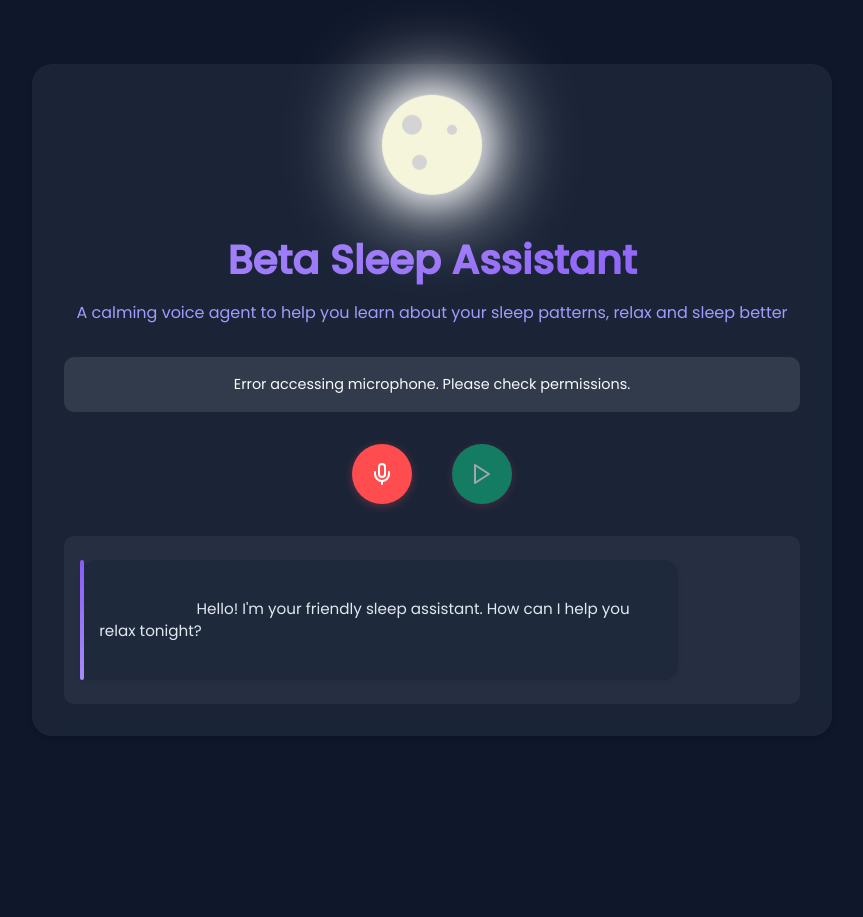
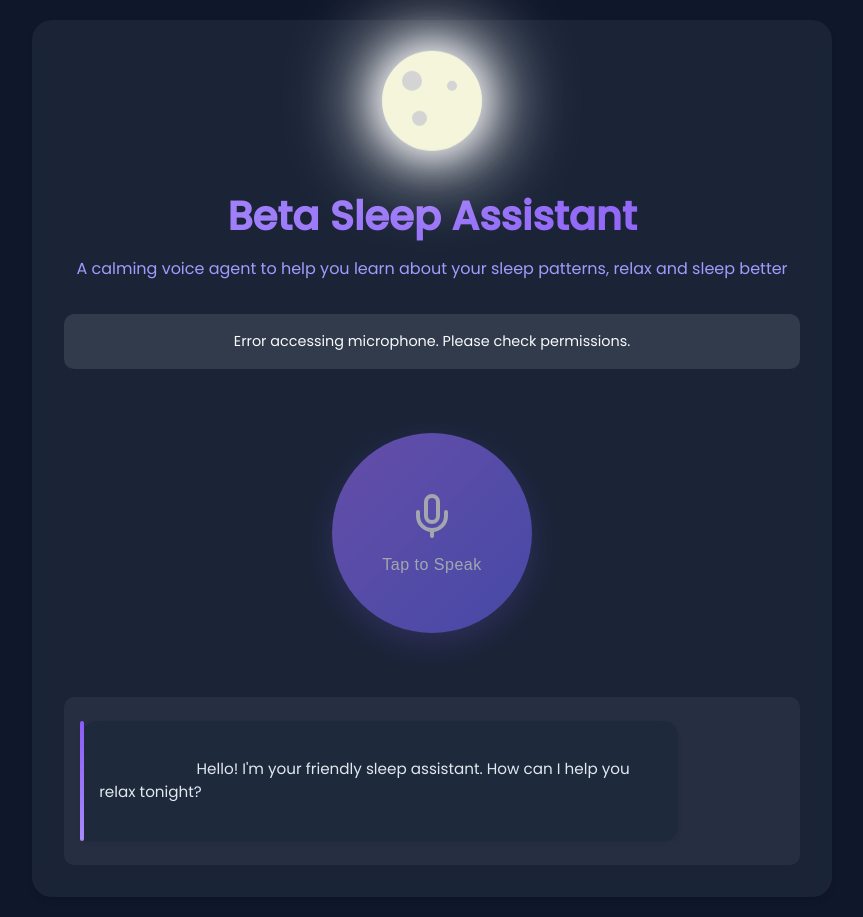
Before and after one commit to anagh-sinha/sleep-ai, a Flask app: page / in a window 1280 px wide. Shown: the whole page, without its empty margins (208-1071 px from the left). Before the commit the page ends 736 px from the top, so only its background shows below. Run offline with Flask 3, Linux system fonts and the light colour scheme.

Commit message:
one single control button

```diff
--- a/static/css/style.css
+++ b/static/css/style.css
@@ -71,109 +71,144 @@
     margin: 2rem 0;
 }
 
-button {
-    background: none;
+/* Control Button Styles */
+.control-button {
+    width: 200px;
+    height: 200px;
+    border-radius: 50%;
+    background: linear-gradient(135deg, #8b5cf6, #6366f1);
+    color: white;
     border: none;
     cursor: pointer;
-    transition: all 0.3s ease;
     display: flex;
     align-items: center;
     justify-content: center;
-    padding: 1rem;
-    border-radius: 50%;
-    background: #ff4d4f;
-    color: white;
-    width: 60px;
-    height: 60px;
-    box-shadow: 0 2px 10px rgba(255, 77, 79, 0.3);
+    box-shadow: 0 10px 30px rgba(139, 92, 246, 0.3);
+    transition: all 0.3s ease;
     position: relative;
     overflow: hidden;
+    padding: 0;
+    margin: 2rem 0;
+}
+
+.control-button::before {
+    content: '';
+    position: absolute;
+    top: 0;
+    left: 0;
+    right: 0;
+    bottom: 0;
+    background: linear-gradient(135deg, rgba(255, 255, 255, 0.1), rgba(255, 255, 255, 0));
+    border-radius: 50%;
+    transition: all 0.3s ease;
+}
+
+.control-button:hover::before {
+    background: linear-gradient(135deg, rgba(255, 255, 255, 0.2), rgba(255, 255, 255, 0.05));
+}
+
+.control-button:active {
+    transform: scale(0.98);
+}
+
+.control-button:disabled {
+    opacity: 0.6;
+    cursor: not-allowed;
+    transform: none !important;
+}
+
+.button-content {
+    display: flex;
+    flex-direction: column;
+    align-items: center;
+    justify-content: center;
+    gap: 0.5rem;
+    z-index: 1;
+}
+
+.mic-icon {
+    width: 48px;
+    height: 48px;
+    stroke-width: 2;
+    transition: all 0.3s ease;
+}
+
+.button-text {
+    font-size: 1rem;
+    font-weight: 500;
+    letter-spacing: 0.5px;
+    margin-top: 0.5rem;
 }
 
 /* Pulsing animation for recording state */
 @keyframes pulse {
     0% {
-        box-shadow: 0 0 0 0 rgba(255, 77, 79, 0.7);
+        box-shadow: 0 0 0 0 rgba(99, 102, 241, 0.7);
     }
     70% {
-        box-shadow: 0 0 0 12px rgba(255, 77, 79, 0);
+        box-shadow: 0 0 0 20px rgba(99, 102, 241, 0);
     }
     100% {
-        box-shadow: 0 0 0 0 rgba(255, 77, 79, 0);
+        box-shadow: 0 0 0 0 rgba(99, 102, 241, 0);
     }
 }
 
-button.recording {
-    animation: pulse 1.5s infinite;
-    background: #ff4d4f;
+.control-button.recording {
+    animation: pulse 2s infinite;
+    background: linear-gradient(135deg, #ef4444, #dc2626);
 }
 
-.mic-icon {
-    width: 24px;
-    height: 24px;
-    stroke-width: 2;
+.control-button.recording .button-text {
+    content: 'Listening...';
 }
 
-.play-button {
-    background: #10b981;
-    margin-left: 1.5rem;
+.control-button.playing {
+    background: linear-gradient(135deg, #10b981, #059669);
 }
 
-button:disabled {
-    opacity: 0.6;
-    cursor: not-allowed;
+.control-button.playing .mic-icon {
+    transform: scale(0.9);
 }
 
-button:not(:disabled):hover {
-    transform: scale(1.05);
-    opacity: 0.9;
+.control-button.processing {
+    background: linear-gradient(135deg, #6366f1, #4f46e5);
 }
 
-button:active {
-    transform: scale(0.98);
+.control-button.processing .mic-icon {
+    animation: spin 1.5s linear infinite;
 }
 
-button:disabled {
-    opacity: 0.6;
-    cursor: not-allowed;
-    transform: none !important;
-}
-
-button:not(:disabled):hover {
-    transform: scale(1.05);
-}
-
-button:active {
-    transform: scale(0.98);
-}
-
-.play-button {
-    background: #10b981;
-    margin-left: 1.5rem;
-}
-
-/* Hover effects */
-button:not(:disabled):hover {
-    transform: scale(1.05);
-    opacity: 0.9;
-}
-
-button:active {
-    transform: scale(0.98);
+@keyframes spin {
+    0% { transform: rotate(0deg); }
+    100% { transform: rotate(360deg); }
 }
 
 /* Responsive adjustments */
-@media (max-width: 480px) {
+@media (max-width: 768px) {
     .control-button {
         width: 180px;
         height: 180px;
-        font-size: 1rem;
-        padding: 1.2rem 2rem;
     }
 
     .mic-icon {
         width: 40px;
         height: 40px;
+    }
+
+    .button-text {
+        font-size: 0.9rem;
+    }
+}
+
+@media (max-width: 480px) {
+    .control-button {
+        width: 160px;
+        height: 160px;
+    }
+
+    .mic-icon {
+        width: 36px;
+        height: 36px;
     }
 
     .button-text {
--- a/static/js/main.js
+++ b/static/js/main.js
@@ -132,54 +132,61 @@
 
     function updateButtonState(state) {
         currentState = state;
+        const buttonText = controlButton.querySelector('.button-text');
+        const micIcon = controlButton.querySelector('.mic-icon');
+
+        // Reset all classes first
+        controlButton.className = 'control-button';
+        controlButton.classList.add(state);
+
+        // Update button content based on state
         switch (state) {
             case 'idle':
-                controlButton.innerHTML = `
-                    <svg xmlns="http://www.w3.org/2000/svg" width="24" height="24" viewBox="0 0 24 24" fill="none" stroke="currentColor" stroke-width="2" stroke-linecap="round" stroke-linejoin="round" class="mic-icon">
+                buttonText.textContent = 'Tap to Speak';
+                micIcon.innerHTML = `
                     <path d="M12 2a3 3 0 0 0-3 3v7a3 3 0 0 0 6 0V5a3 3 0 0 0-3-3Z"></path>
                     <path d="M19 10v2a7 7 0 0 1-14 0v-2"></path>
                     <line x1="12" x2="12" y1="19" y2="22"></line>
-                    </svg>
                 `;
                 break;
+
             case 'recording':
-                controlButton.innerHTML = `
-                    <svg xmlns="http://www.w3.org/2000/svg" width="24" height="24" viewBox="0 0 24 24" fill="none" stroke="currentColor" stroke-width="2" stroke-linecap="round" stroke-linejoin="round" class="mic-icon">
+                buttonText.textContent = 'Listening...';
+                micIcon.innerHTML = `
                     <circle cx="12" cy="12" r="3"></circle>
                     <circle cx="12" cy="12" r="10" style="fill:none"></circle>
-                    </svg>
                 `;
                 break;
+
             case 'playing':
-                controlButton.innerHTML = `
-                    <svg xmlns="http://www.w3.org/2000/svg" width="24" height="24" viewBox="0 0 24 24" fill="none" stroke="currentColor" stroke-width="2" stroke-linecap="round" stroke-linejoin="round" class="mic-icon">
+                buttonText.textContent = 'Now Playing';
+                micIcon.innerHTML = `
                     <path d="M5 4v7h6V4H5z"></path>
                     <path d="M19 4v7h-6V4h6z"></path>
-                    </svg>
                 `;
                 break;
+
             case 'paused':
-                controlButton.innerHTML = `
-                    <svg xmlns="http://www.w3.org/2000/svg" width="24" height="24" viewBox="0 0 24 24" fill="none" stroke="currentColor" stroke-width="2" stroke-linecap="round" stroke-linejoin="round" class="mic-icon">
+                buttonText.textContent = 'Paused';
+                micIcon.innerHTML = `
                     <path d="M5 4h6v7H5V4z"></path>
                     <path d="M19 4h-6v7h6V4z"></path>
-                    </svg>
                 `;
                 break;
+
             case 'play':
-                controlButton.innerHTML = `
-                    <svg xmlns="http://www.w3.org/2000/svg" width="24" height="24" viewBox="0 0 24 24" fill="none" stroke="currentColor" stroke-width="2" stroke-linecap="round" stroke-linejoin="round" class="mic-icon">
+                buttonText.textContent = 'Play Response';
+                micIcon.innerHTML = `
                     <path d="M5 4v7h6V4H5z"></path>
                     <path d="M19 4v7h-6V4h6z"></path>
-                    </svg>
                 `;
                 break;
+
             case 'processing':
-                controlButton.innerHTML = `
-                    <svg xmlns="http://www.w3.org/2000/svg" width="24" height="24" viewBox="0 0 24 24" fill="none" stroke="currentColor" stroke-width="2" stroke-linecap="round" stroke-linejoin="round" class="mic-icon">
+                buttonText.textContent = 'Processing...';
+                micIcon.innerHTML = `
                     <circle cx="12" cy="12" r="10"></circle>
-                        <line x1="12" x2="12" y1="12" y2="12"></line>
-                    </svg>
+                    <path d="M12 6v6l4 2"></path>
                 `;
                 break;
         }
@@ -187,32 +194,53 @@
 
     async function processAudio() {
         try {
-            // Create FormData and append the audio blob
-            const formData = new FormData();
-            formData.append('audio', audioBlob, 'recording.wav');
+            // First, transcribe the audio
+            const audioFormData = new FormData();
+            audioFormData.append('audio', audioBlob, 'recording.webm');
 
-            // Send the audio to the server for processing
-            const response = await fetch('/process_audio', {
+            const transcribeResponse = await fetch('/transcribe_audio', {
                 method: 'POST',
-                body: formData
+                body: audioFormData
             });
 
-            if (!response.ok) {
-                throw new Error('Network response was not ok');
+            if (!transcribeResponse.ok) {
+                throw new Error('Failed to transcribe audio');
             }
 
-            const data = await response.json();
+            const transcribeData = await transcribeResponse.json();
 
-            if (data.error) {
-                throw new Error(data.error);
+            if (!transcribeData.success) {
+                throw new Error(transcribeData.error || 'Transcription failed');
+            }
+
+            const userMessage = transcribeData.text;
+            addMessage('user', userMessage);
+
+            // Then process the transcribed text
+            const processResponse = await fetch('/process_audio', {
+                method: 'POST',
+                headers: {
+                    'Content-Type': 'application/json',
+                },
+                body: JSON.stringify({ message: userMessage })
+            });
+
+            if (!processResponse.ok) {
+                throw new Error('Failed to process message');
+            }
+
+            const processData = await processResponse.json();
+
+            if (processData.error) {
+                throw new Error(processData.error);
             }
 
             // Update UI with assistant's response
-            addMessage('assistant', data.text);
+            addMessage('assistant', processData.text);
 
             // Set up the audio response
-            responseAudio.src = data.audio_url;
-            playButton.disabled = false;
+            const responseAudio = document.getElementById('responseAudio');
+            responseAudio.src = processData.audio_url;
 
             // Auto-play the response
             responseAudio.play();
@@ -222,6 +250,7 @@
         } catch (error) {
             console.error('Error:', error);
             statusElement.textContent = 'Error: ' + (error.message || 'Something went wrong');
+            updateButtonState('idle');
         }
     }
 
@@ -240,6 +269,4 @@
         conversationElement.scrollTop = conversationElement.scrollHeight;
     }
 
-    // Initialize the media recorder when the page loads
-    initMediaRecorder();
 });
--- a/templates/index.html
+++ b/templates/index.html
@@ -21,17 +21,15 @@
             <div class="status" id="status">Click the microphone to start talking</div>
 
             <div class="controls">
-                <button id="recordButton" class="mic-button">
-                    <svg xmlns="http://www.w3.org/2000/svg" width="24" height="24" viewBox="0 0 24 24" fill="none" stroke="currentColor" stroke-width="2" stroke-linecap="round" stroke-linejoin="round" class="mic-icon">
-                        <path d="M12 2a3 3 0 0 0-3 3v7a3 3 0 0 0 6 0V5a3 3 0 0 0-3-3Z"></path>
-                        <path d="M19 10v2a7 7 0 0 1-14 0v-2"></path>
-                        <line x1="12" x2="12" y1="19" y2="22"></line>
-                    </svg>
-                </button>
-                <button id="playButton" class="play-button" disabled>
-                    <svg xmlns="http://www.w3.org/2000/svg" width="24" height="24" viewBox="0 0 24 24" fill="none" stroke="currentColor" stroke-width="2" stroke-linecap="round" stroke-linejoin="round">
-                        <polygon points="5 3 19 12 5 21 5 3"></polygon>
-                    </svg>
+                <button id="controlButton" class="control-button">
+                    <div class="button-content">
+                        <svg class="mic-icon" xmlns="http://www.w3.org/2000/svg" width="32" height="32" viewBox="0 0 24 24" fill="none" stroke="currentColor" stroke-width="2" stroke-linecap="round" stroke-linejoin="round">
+                            <path d="M12 2a3 3 0 0 0-3 3v7a3 3 0 0 0 6 0V5a3 3 0 0 0-3-3Z"></path>
+                            <path d="M19 10v2a7 7 0 0 1-14 0v-2"></path>
+                            <line x1="12" x2="12" y1="19" y2="22"></line>
+                        </svg>
+                        <span class="button-text">Tap to Speak</span>
+                    </div>
                 </button>
             </div>
 
```
Also changed, not shown: 1 other file. Lines whose indentation alone changed are shown as unchanged.
